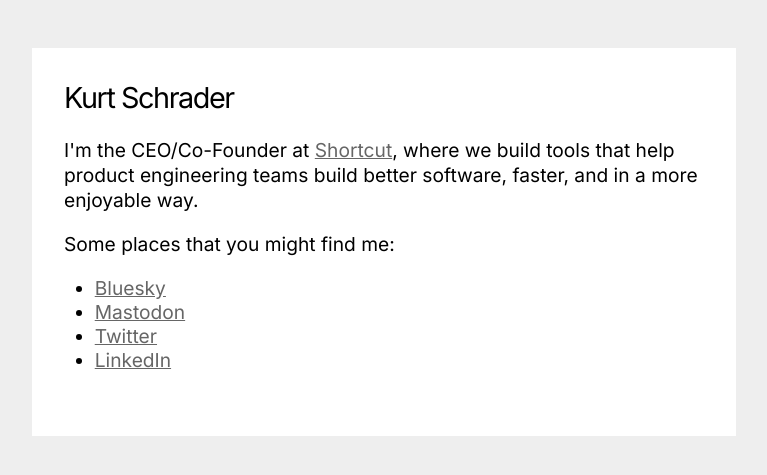
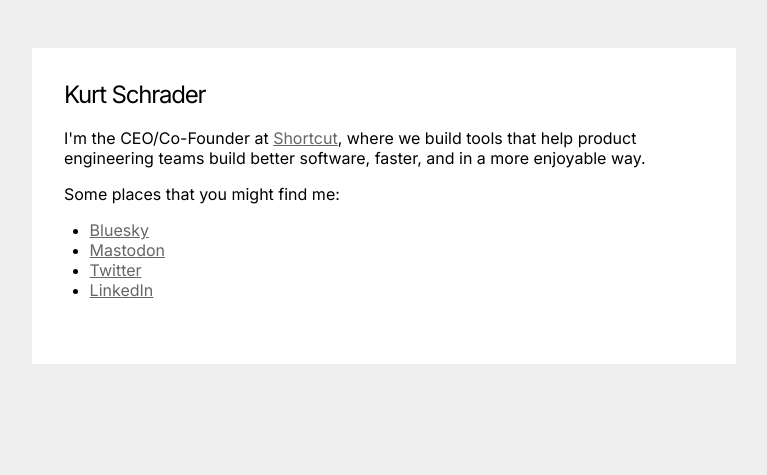
Before and after one commit to kschrader/kschrader.github.com, a Jekyll site: the page built from index.html, in a window 1280 px wide. Shown: the top 475 px of the page, without its empty margins (256-1023 px from the left). Built offline with Jekyll 4.4.1, drawn with Linux system fonts in a browser that asks for light colours; Markdown is read by kramdown in place of the engine named in the settings.

Commit message:
Update schrade.css

```diff
--- a/styles/schrade.css
+++ b/styles/schrade.css
@@ -116,7 +116,6 @@ article {
 	margin-bottom:4.5em;*/
 }
 .postcontent {
-	font-size: 1.2em;
 	color: #000;
 }
 .postcontent a {
@@ -133,7 +132,6 @@ article {
 }
 article p {
 	margin: 0 0 1.0em 0;
-	line-height: 1.3em;
 }
 article a {
 	text-decoration: underline;
```
